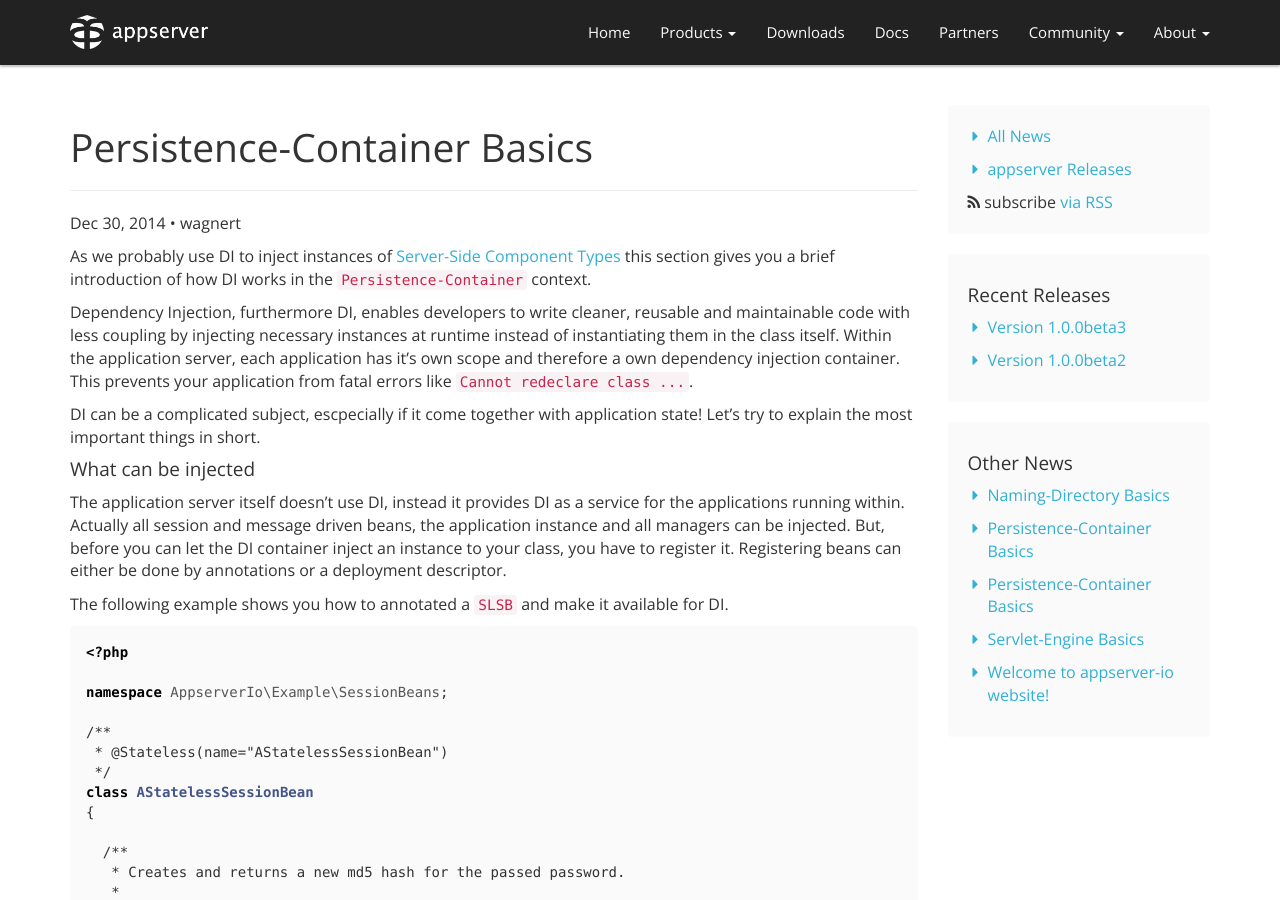
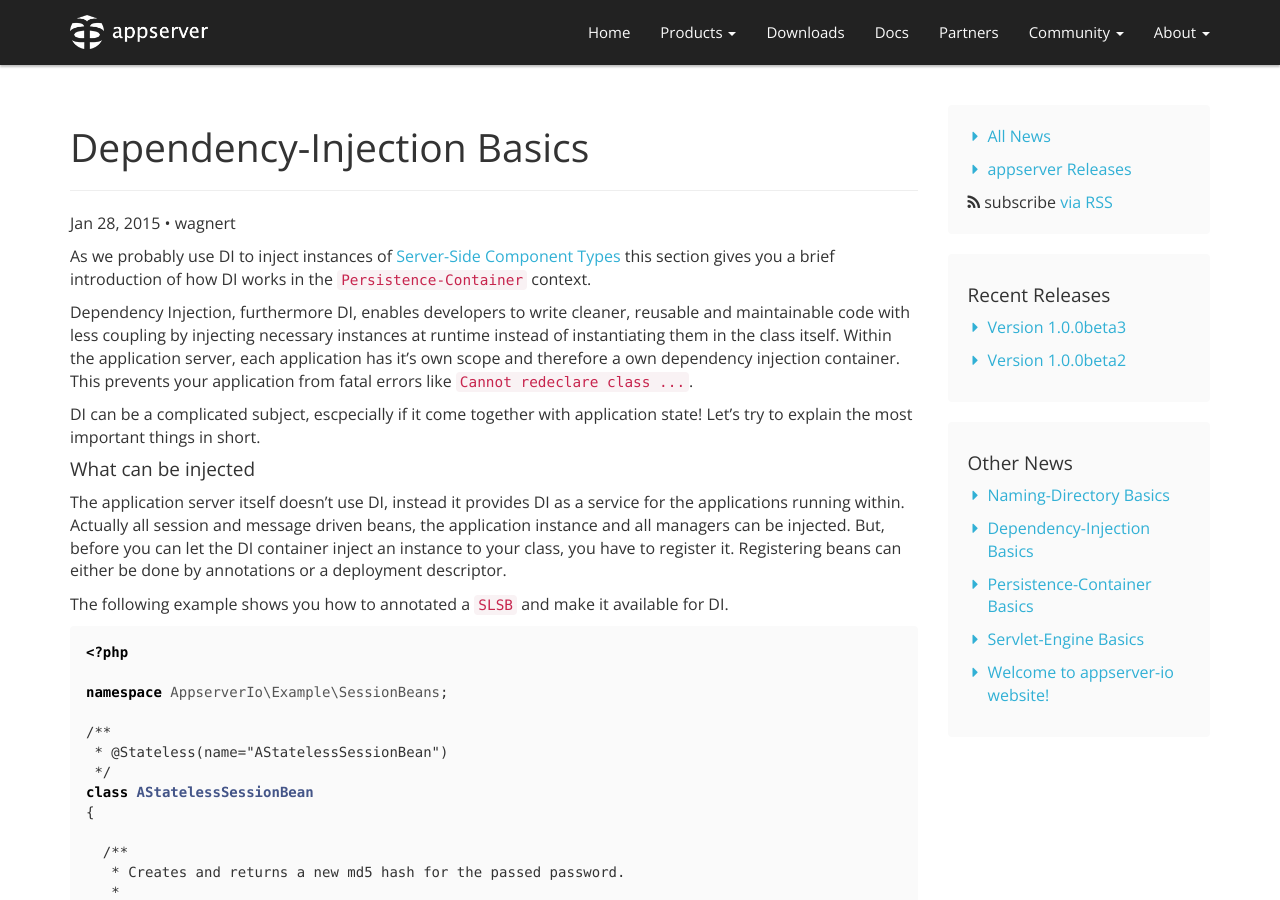
Before and after one commit to appserver-io/appserver, a Jekyll site: the page built from _posts/2015-01-28-dependency-injection-basics.md, in a window 1280 px wide and 900 px high. Built offline with Jekyll 4.4.1, drawn with Linux system fonts in a browser that asks for light colours; nearby versions of some CDN libraries; library files that are not in the unit come from our copies; Markdown is read by kramdown in place of the engine named in the settings.

Commit message:
Update 2015-01-28-dependency-injection-basics.md

```diff
--- a/_posts/2015-01-28-dependency-injection-basics.md
+++ b/_posts/2015-01-28-dependency-injection-basics.md
@@ -1,10 +1,10 @@
 ---
 layout: post
-title:  Persistence-Container Basics
-date:   2014-12-30 18:00:00
+title:  Dependency-Injection Basics
+date:   2015-01-28 12:00:00
 author: wagnert
 version: 1.0.0beta4
-categories: [Persistence-Container]
+categories: [Dependency-Injection]
 ---
 
 As we probably use DI to inject instances of [Server-Side Component Types](#server-side-component-types) this section gives you a brief introduction of how DI works in the `Persistence-Container` context.
```
